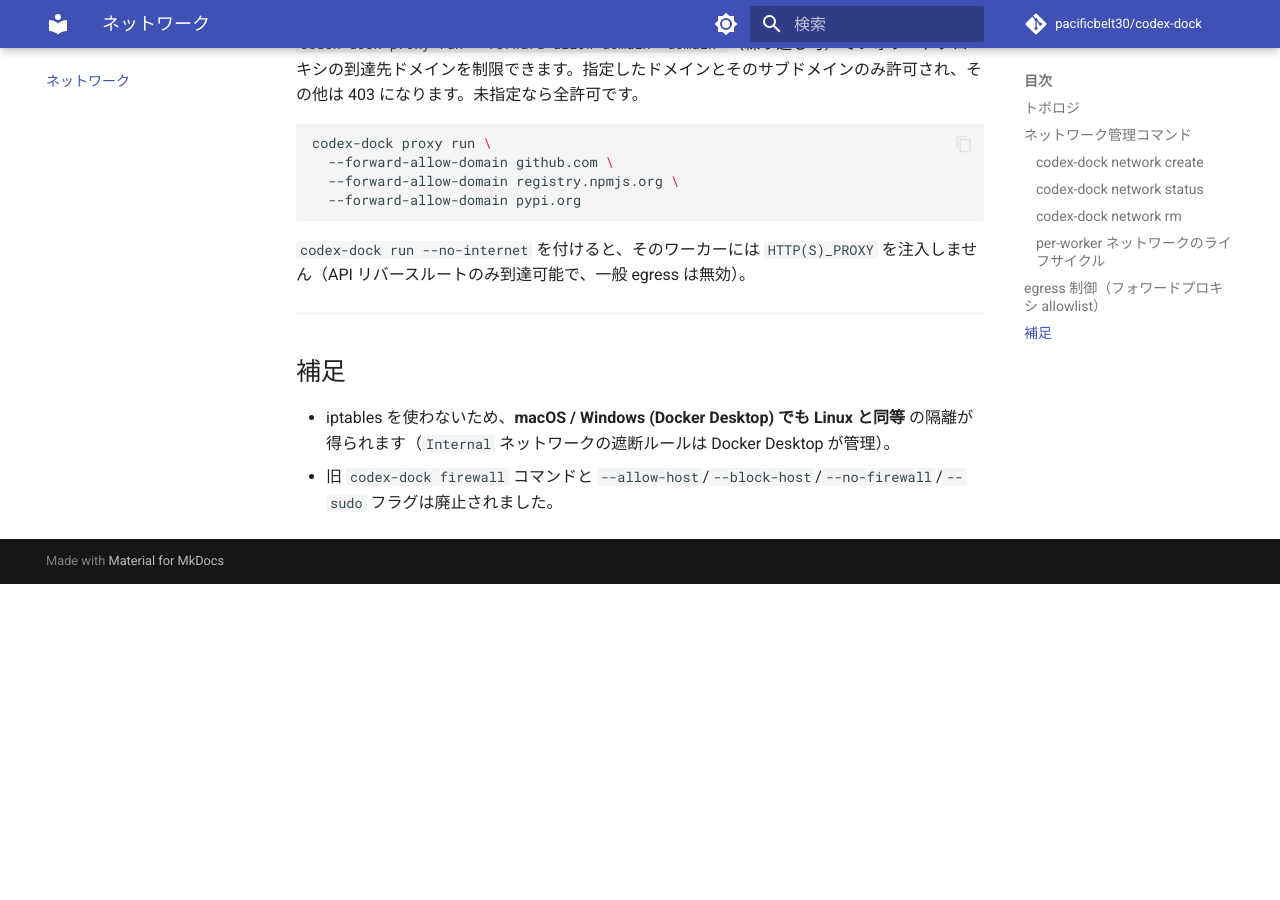
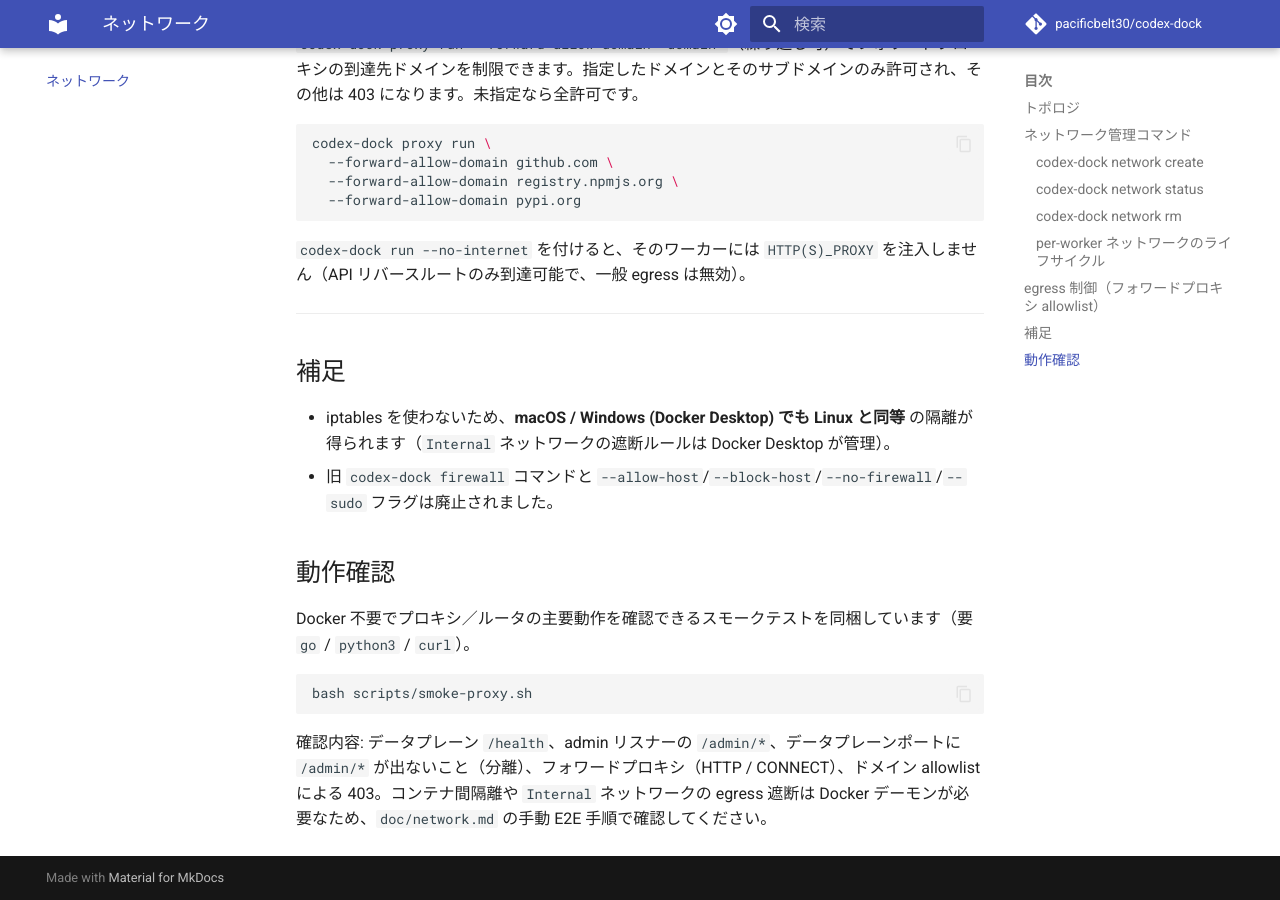
Before and after one commit to pacificbelt30/sandbox-codex, an MkDocs documentation site: the page built from doc/network.md, in a window 1280 px wide and 900 px high, scrolled down 2202 px. Built offline with MkDocs 1.6.1 and Material for MkDocs 9.7.7, drawn with Linux system fonts in a browser that asks for light colours; comment, search, counter and statistics services are not loaded; before the commit the page ends 2786 px from its top, so only the background shows below that.

Commit message:
Add Docker-free proxy/router smoke test and document verification
Adds scripts/smoke-proxy.sh, which exercises the running binary (no
Docker needed) and verifies the core router behaviour end-to-end:

  1. data-plane /health is reachable
  2. /admin/* is served on the dedicated admin listener
  3. /admin/* is NOT served on the worker-facing data-plane port (split)
  4. the HTTP forward proxy forwards absolute-form requests
  5. the CONNECT forward proxy tunnels connections
  6. the forward-proxy domain allowlist returns 403 for disallowed hosts

The script neutralizes the environment's NO_PROXY (which otherwise makes
curl bypass -x for loopback targets) and waits for the origin/proxies via
curl --retry-connrefused so it is deterministic. Documented under a
Verification section in doc/network.md (JP + EN); container-level
isolation still relies on the Docker manual E2E steps.

Co-Authored-By: Claude Opus 4.8 <noreply@anthropic.com>
Claude-Session: https://claude.ai/code/session_01FVYCsyufg1t5JxAJzjjXMQ

````diff
--- a/doc/network.md
+++ b/doc/network.md
@@ -73,3 +73,13 @@ codex-dock proxy run \
 
 - iptables を使わないため、**macOS / Windows (Docker Desktop) でも Linux と同等** の隔離が得られます（`Internal` ネットワークの遮断ルールは Docker Desktop が管理）。
 - 旧 `codex-dock firewall` コマンドと `--allow-host`/`--block-host`/`--no-firewall`/`--sudo` フラグは廃止されました。
+
+## 動作確認
+
+Docker 不要でプロキシ／ルータの主要動作を確認できるスモークテストを同梱しています（要 `go` / `python3` / `curl`）。
+
+```bash
+bash scripts/smoke-proxy.sh
+```
+
+確認内容: データプレーン `/health`、admin リスナーの `/admin/*`、データプレーンポートに `/admin/*` が出ないこと（分離）、フォワードプロキシ（HTTP / CONNECT）、ドメイン allowlist による 403。コンテナ間隔離や `Internal` ネットワークの egress 遮断は Docker デーモンが必要なため、`doc/network.md` の手動 E2E 手順で確認してください。
````
Also changed, not shown: doc/en/network.md (+10 -0 lines), 1 other file.
